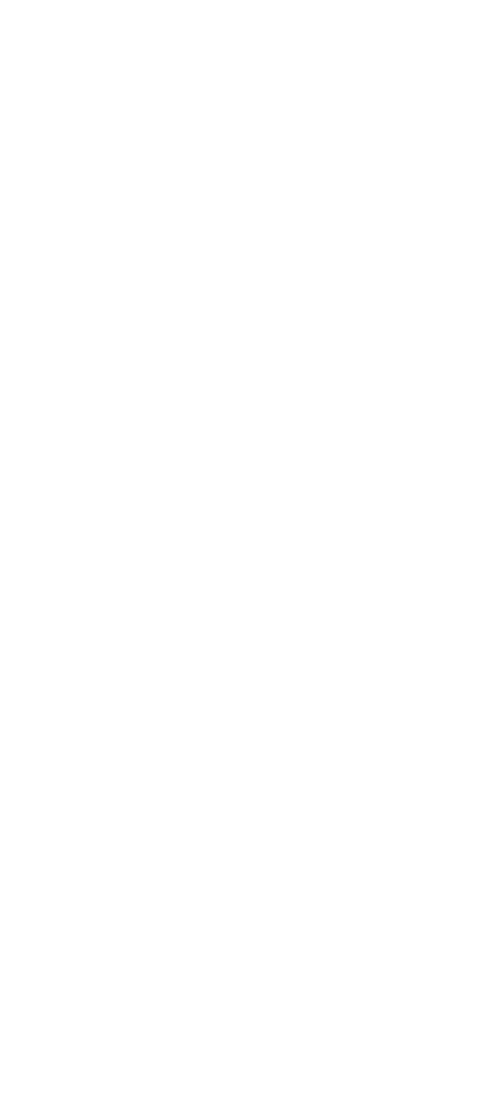
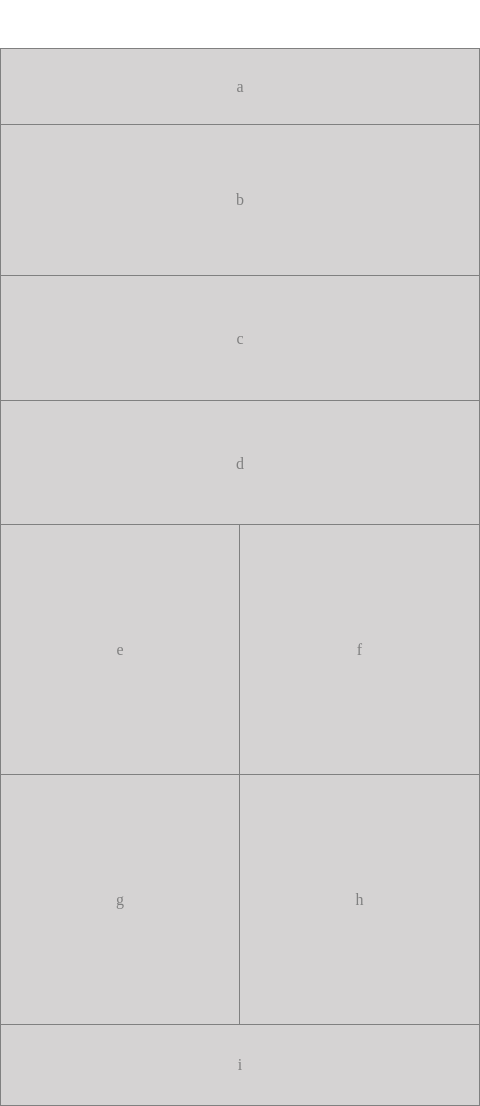
Before and after one commit to nathanrhead/lab-01, a plain HTML site: page index.html in a window 390 px wide. Shown: the whole page, 480 px wide, since content can reach past the window. Before the commit the page ends 844 px from the top, so only its background shows below. Drawn offline with Linux system fonts and the light colour scheme; files that its build step writes are made by us from their sources.

Commit message:
Finalized the wireframe for mobile, sans colors.

```diff
--- a/css/base/base.css
+++ b/css/base/base.css
@@ -0,0 +1,28 @@
+header {
+  border-top: 1px solid gray;
+  border-left: 1px solid gray;
+  border-right: 1px solid gray;
+  background-color: rgb(213, 211, 211);
+  color: gray;
+}
+
+body {
+  width: 480px;
+  height: 767px;
+  margin: auto;
+  padding-top: 3em;
+}
+
+main {
+  background-color: rgb(213, 211, 211);
+}
+
+footer {
+  background-color: rgb(213, 211, 211);
+  clear: both;
+  width: 100%;
+  height: 80px;
+  line-height: 80px;
+  text-align: center;
+  margin-bottom: 3em;
+}
--- a/css/base/reset.css
+++ b/css/base/reset.css
@@ -39,7 +39,7 @@ blockquote, q {
 }
 blockquote:before, blockquote:after,
 q:before, q:after {
-	content: '';
+	content: "";
 	content: none;
 }
 table {
--- /dev/null
+++ b/css/layout/footer.css
@@ -0,0 +1,7 @@
+
+footer div {
+  color: gray;
+  box-sizing: border-box;
+  border: 1px solid gray;
+  border-top: none;
+}
--- /dev/null
+++ b/css/layout/header.css
@@ -0,0 +1,17 @@
+
+#a {
+width: 100%;
+height: 75px;
+border-bottom: 1px solid gray;
+line-height: 75px;
+}
+
+#b {
+  width: 100%;
+  height: 150px;
+  line-height: 150px;
+}
+
+header p {
+  text-align: center;
+}
--- /dev/null
+++ b/css/layout/main.css
@@ -0,0 +1,46 @@
+.c-and-d {
+  width: 100%;
+  height: 125px;
+  line-height: 125px;
+  text-align: center;
+  border: 1px solid gray;
+  box-sizing: border-box;
+  color: gray;
+}
+
+#c {
+  border-bottom: none;
+}
+
+
+.e-f-g-h {
+  border: 0.5px solid gray;
+  border-top: none;
+  width: 240px;
+  height: 250px;
+  text-align: center;
+  line-height: 250px;
+  box-sizing: border-box;
+  background-color: rgb(213, 211, 211);
+  color: gray;
+}
+
+#e {
+  float: left;
+  border-right: 0.5px solid gray;
+}
+
+#f {
+  float: right;
+  border-left: none;
+}
+
+#g {
+  float: left;
+  border-right: 0.5px solid gray;
+}
+
+#h {
+  float: right;
+  border-left: none;
+}
--- a/css/style.css
+++ b/css/style.css
@@ -0,0 +1,11 @@
+
+@import "base/reset.css";
+@import "base/base.css";
+
+@import "layout/header.css";
+@import "layout/main.css";
+@import "layout/footer.css";
+
+@import "module.css";
+@import "state.css";
+@import "theme.css";
--- a/index.html
+++ b/index.html
@@ -1,13 +1,31 @@
 <!DOCTYPE html>
 <html>
   <head>
-    <title></title>
-    <link rel="stylesheet" href="style.css">
+    <title>CF Code 301 | Lab 01</title>
+    <link rel="stylesheet" href="css/style.css">
   </head>
-  <main>
-    <header></header>
-    <body></body>
-    <footer></footer>
+  <body>
+    <header>
+        <p id="a">a</p>
+        <p id="b">b</p>
+    </header>
+    <main>
+      <section id="c-and-d">
+        <article class="c-and-d" id="c">c</article>
+        <article class="c-and-d">d</article>
+      </section>
+        <div id="e-f">
+          <article class="e-f-g-h" id="e">e</article>
+          <article class="e-f-g-h" id="f">f</article>
+        </div>
+        <div id="g-h">
+          <article class="e-f-g-h" id="g">g</article>
+          <article class="e-f-g-h" id="h">h</article>
+        </div>
+    </main>
+    <footer>
+      <div>i</div>
+    </footer>
     <script></script>
-  </main>
-</html>
+    </body>
+  </html>
```
